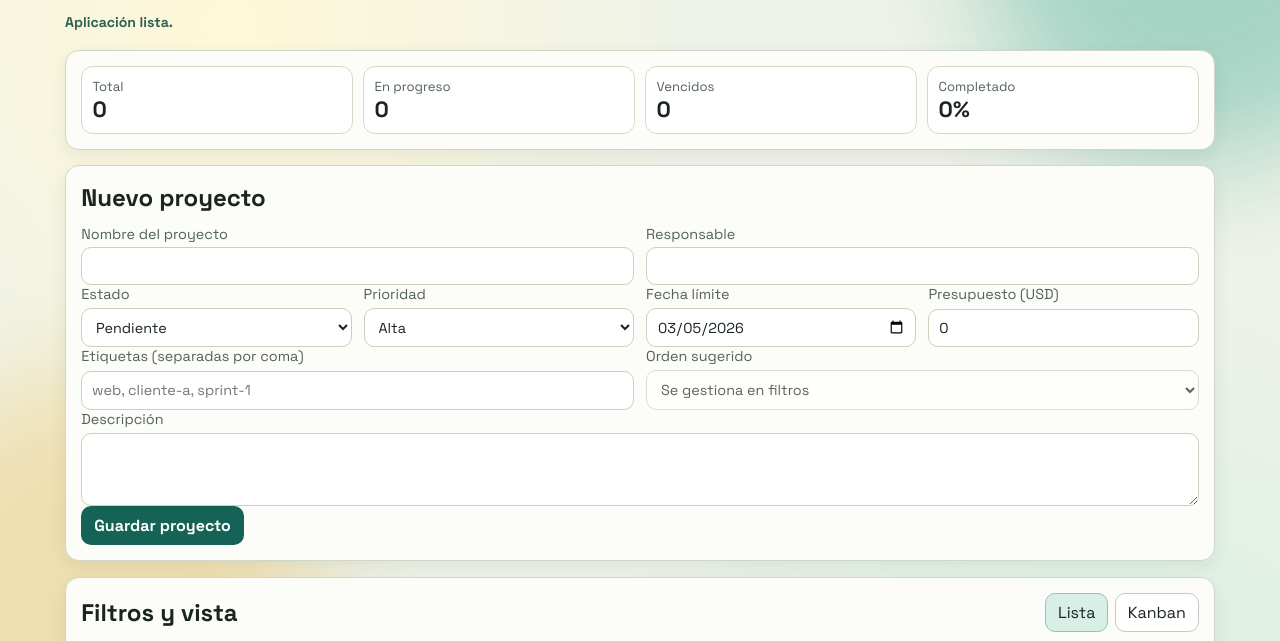
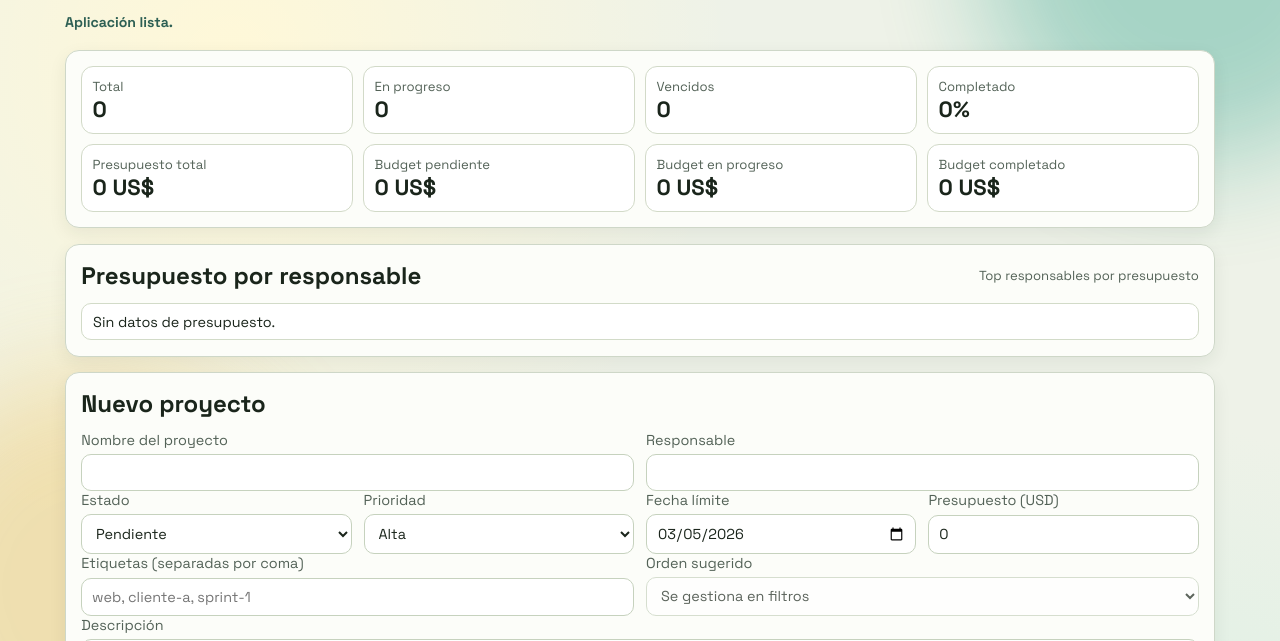
Before and after one commit to Samuelcastella/project-manager-app, a website with bundled scripts: page index.html in a window 1280 px wide. Shown: the part 147-788 px from the top of the page. Built offline with nearby package versions, Linux system fonts and the light colour scheme.

Commit message:
feat: add financial metrics by status and owner

```diff
--- a/app.js
+++ b/app.js
@@ -67,7 +67,12 @@ const metrics = {
   progress: document.getElementById("metric-progress"),
   overdue: document.getElementById("metric-overdue"),
   completion: document.getElementById("metric-completion"),
+  budgetTotal: document.getElementById("metric-budget-total"),
+  budgetPending: document.getElementById("metric-budget-pending"),
+  budgetProgress: document.getElementById("metric-budget-progress"),
+  budgetCompleted: document.getElementById("metric-budget-completed"),
 };
+const ownerBudgetList = document.getElementById("owner-budget-list");
 
 const state = {
   projects: loadProjects(),
@@ -346,11 +351,57 @@ function renderMetrics() {
   const overdue = state.projects.filter((project) => isOverdue(project)).length;
   const completed = state.projects.filter((project) => project.status === "completado").length;
   const completion = total === 0 ? 0 : Math.round((completed / total) * 100);
+  const budgetTotal = state.projects.reduce((acc, project) => acc + (project.budget || 0), 0);
+  const budgetPending = state.projects
+    .filter((project) => project.status === "pendiente")
+    .reduce((acc, project) => acc + (project.budget || 0), 0);
+  const budgetProgress = state.projects
+    .filter((project) => project.status === "en-progreso")
+    .reduce((acc, project) => acc + (project.budget || 0), 0);
+  const budgetCompleted = state.projects
+    .filter((project) => project.status === "completado")
+    .reduce((acc, project) => acc + (project.budget || 0), 0);
 
   metrics.total.textContent = String(total);
   metrics.progress.textContent = String(inProgress);
   metrics.overdue.textContent = String(overdue);
   metrics.completion.textContent = `${completion}%`;
+  metrics.budgetTotal.textContent = formatMoney(budgetTotal);
+  metrics.budgetPending.textContent = formatMoney(budgetPending);
+  metrics.budgetProgress.textContent = formatMoney(budgetProgress);
+  metrics.budgetCompleted.textContent = formatMoney(budgetCompleted);
+
+  const ownerBudgetMap = state.projects.reduce((acc, project) => {
+    const owner = project.owner || "Sin responsable";
+    acc.set(owner, (acc.get(owner) || 0) + (project.budget || 0));
+    return acc;
+  }, new Map());
+
+  const ownerRows = [...ownerBudgetMap.entries()]
+    .sort((a, b) => b[1] - a[1])
+    .slice(0, 5);
+
+  ownerBudgetList.innerHTML = "";
+  if (!ownerRows.length) {
+    const empty = document.createElement("li");
+    empty.className = "owner-budget-item";
+    empty.textContent = "Sin datos de presupuesto.";
+    ownerBudgetList.appendChild(empty);
+    return;
+  }
+
+  ownerRows.forEach(([owner, value]) => {
+    const row = document.createElement("li");
+    row.className = "owner-budget-item";
+
+    const name = document.createElement("span");
+    name.textContent = owner;
+    const amount = document.createElement("strong");
+    amount.textContent = formatMoney(value);
+
+    row.append(name, amount);
+    ownerBudgetList.appendChild(row);
+  });
 }
 
 function render() {
--- a/index.html
+++ b/index.html
@@ -51,6 +51,30 @@
           <p>Completado</p>
           <strong id="metric-completion">0%</strong>
         </article>
+        <article class="metric-card">
+          <p>Presupuesto total</p>
+          <strong id="metric-budget-total">$0</strong>
+        </article>
+        <article class="metric-card">
+          <p>Budget pendiente</p>
+          <strong id="metric-budget-pending">$0</strong>
+        </article>
+        <article class="metric-card">
+          <p>Budget en progreso</p>
+          <strong id="metric-budget-progress">$0</strong>
+        </article>
+        <article class="metric-card">
+          <p>Budget completado</p>
+          <strong id="metric-budget-completed">$0</strong>
+        </article>
+      </section>
+
+      <section class="panel owners-panel">
+        <div class="panel-head">
+          <h2>Presupuesto por responsable</h2>
+          <p class="subtle" id="owners-caption">Top responsables por presupuesto</p>
+        </div>
+        <ul id="owner-budget-list" class="owner-budget-list"></ul>
       </section>
 
       <section class="panel form-panel">
--- a/style.css
+++ b/style.css
@@ -117,6 +117,36 @@ body {
 
 .metric-card strong {
   font-size: 1.38rem;
+}
+
+.subtle {
+  margin: 0;
+  color: var(--muted);
+  font-size: 0.82rem;
+}
+
+.owner-budget-list {
+  margin: 0;
+  padding: 0;
+  list-style: none;
+  display: grid;
+  gap: 0.45rem;
+}
+
+.owner-budget-item {
+  display: flex;
+  justify-content: space-between;
+  align-items: center;
+  border: 1px solid #d2dbc8;
+  border-radius: 10px;
+  background: #fff;
+  padding: 0.55rem 0.68rem;
+  font-size: 0.9rem;
+}
+
+.owner-budget-item strong {
+  font-family: "IBM Plex Mono", monospace;
+  font-size: 0.84rem;
 }
 
 .panel-head {
```
Also changed, not shown: ROADMAP.md (+2 -2 lines), tests/e2e/project-manager.spec.js (+20 -0 lines), CHANGELOG.md, README.md.
